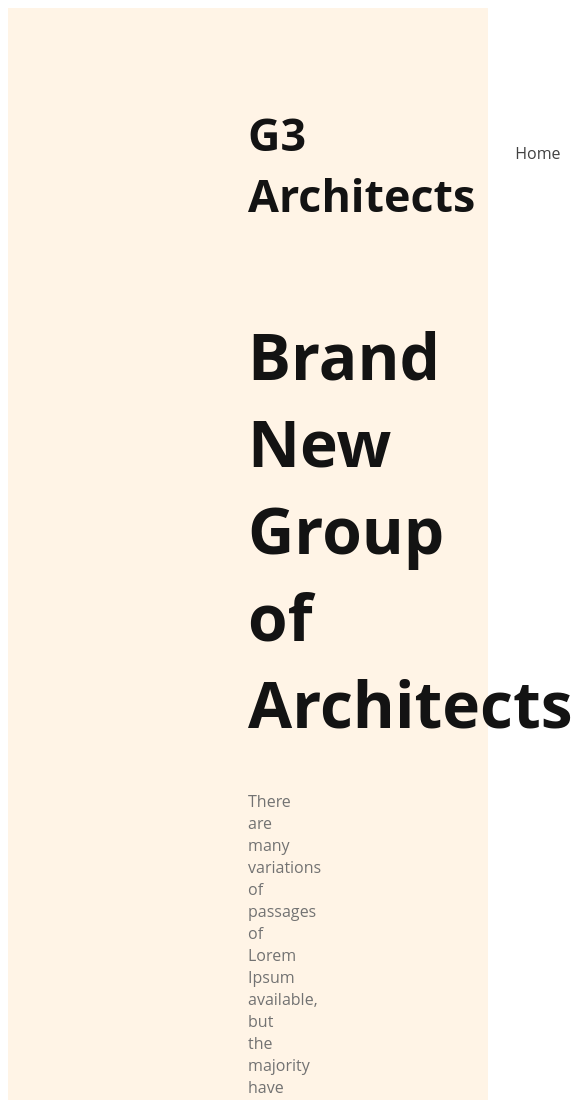
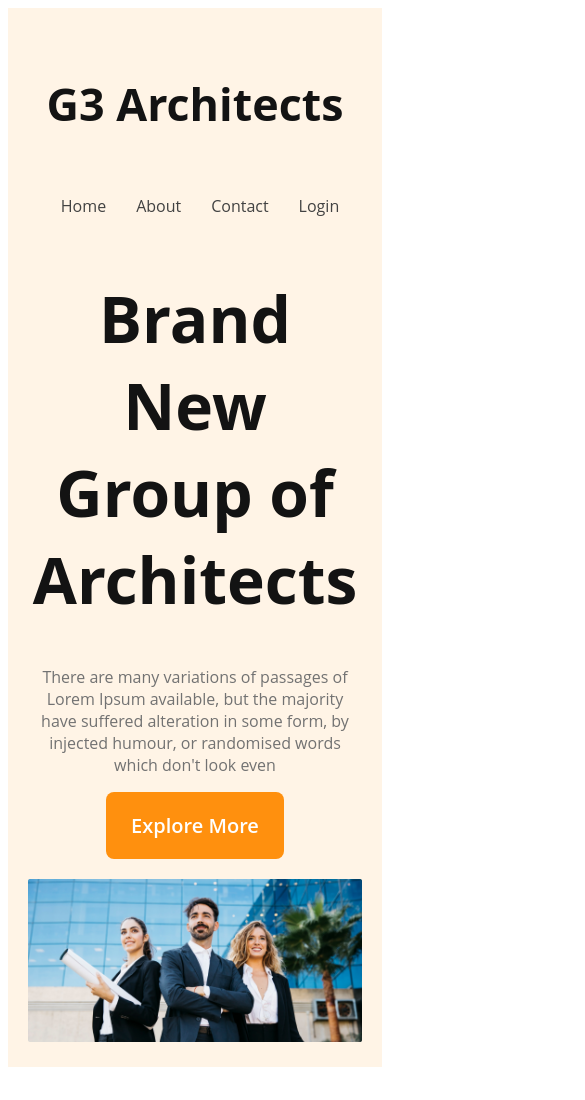
Before and after one commit to EgrSakib/G3-Architect-Website, a plain HTML site: page index.html in a window 390 px wide. Shown: the top 1100 px of the page, 585 px wide, since content can reach past the window. After the commit the page ends 1075 px from the top, so only its background shows below. Drawn offline with Linux system fonts and the light colour scheme.

Commit message:
header section resposive done

```diff
--- a/Styles/architect.css
+++ b/Styles/architect.css
@@ -11,6 +11,12 @@
 .btn-primary {
     border-radius: 8px;
     background: #FF900E;
+    color: #FFF;
+    font-size: 1.25rem;
+    font-weight: 600;
+    padding: 20px 25px;
+    cursor: pointer;
+    border: 0;
 }
 
 /* Header CSS */
@@ -65,3 +71,26 @@ nav li a {
     font-size: 1rem;
     font-weight: 400;
 }
+.banner img{
+    margin-top: 20px;
+    width: 100%;
+}
+/* Responsive Style */
+/* Small Device */
+@media screen and (max-width: 576px) {
+    header{
+        padding: 20px;
+    }
+    nav {
+        flex-direction: column;
+    }
+}
+/* Medium Device */
+@media screen and (min-width: 576px) and (max-width: 992px) {
+    header{
+        padding: 50px;
+    }
+    nav {
+        flex-direction: column;
+    }
+}
--- a/index.html
+++ b/index.html
@@ -15,7 +15,7 @@
             <ul>
                 <li><a href="">Home</a></li>
                 <li><a href="">About</a></li>
-                <li><a href="">Contact us</a></li>
+                <li><a href="">Contact</a></li>
                 <li><a href="">Login</a></li>
             </ul>
         </nav>
```
